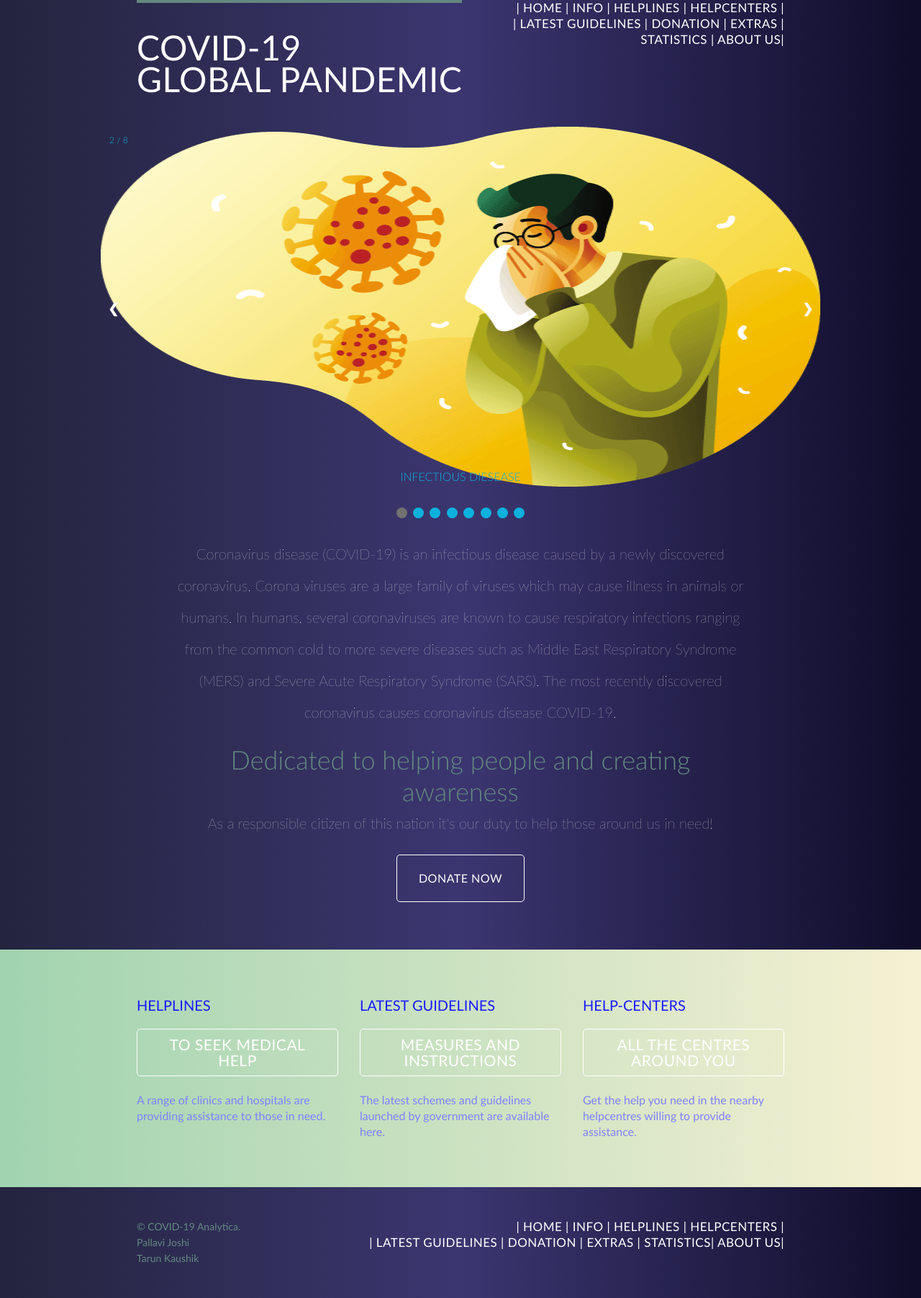
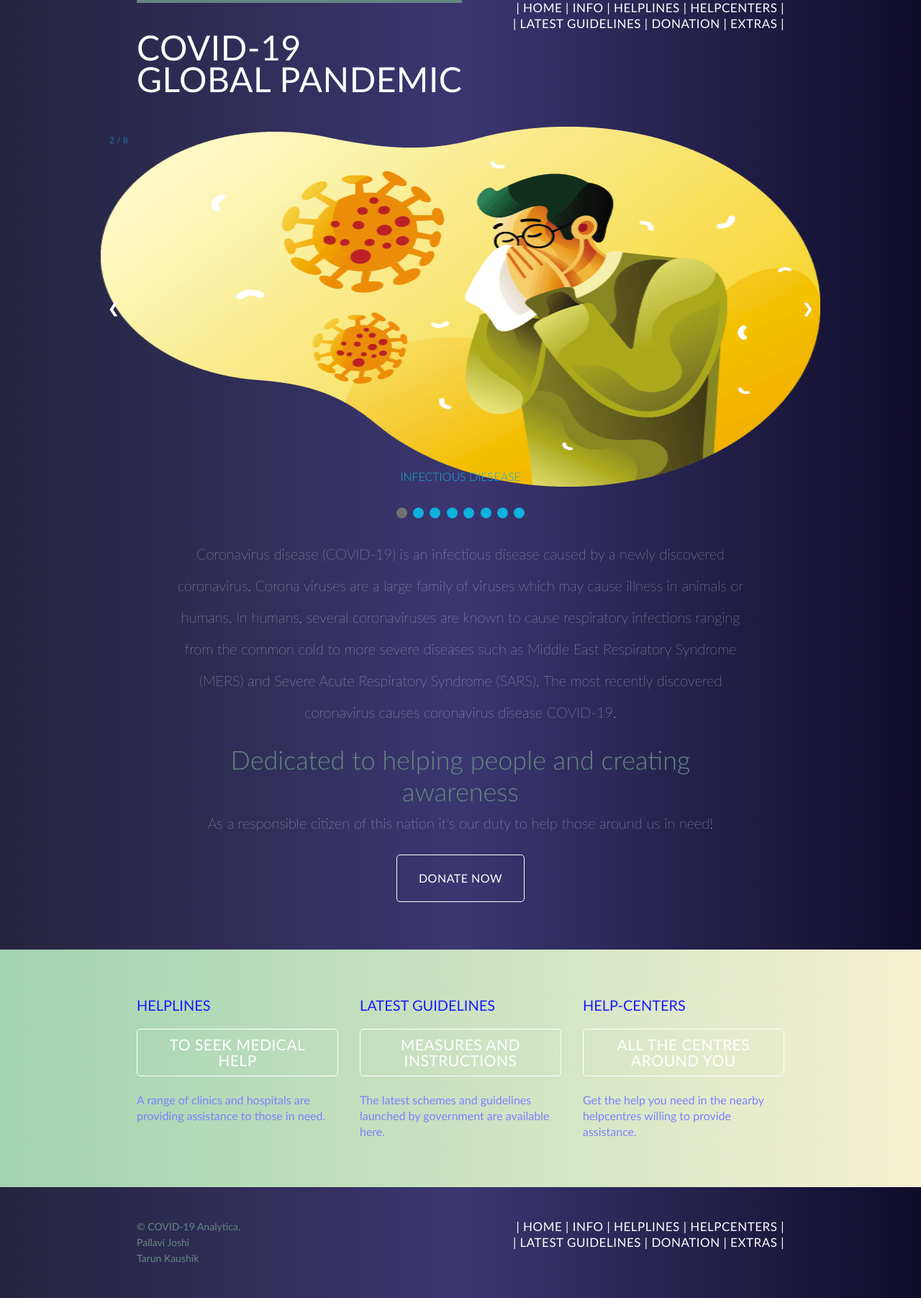
Before and after one commit to Pallavi-0206/Covid19, a plain HTML site: page index.html in a window 1280 px wide. Shown: the whole page at 72% size. Drawn offline with Linux system fonts and the light colour scheme; files whose address does not match are found by name.

Commit message:
Update index.html

```diff
--- a/index.html
+++ b/index.html
@@ -25,9 +25,7 @@
         <a href="helpcentre.html"> Helpcenters |</a><br>
         <a href="latest_guidelines.html">| Latest guidelines |</a>
         <a href="donation.html"> Donation |</a>
-        <a href="extras.html"> Extras |</a>
-        <a href="LIVE CAES/Donation_Form.html"> Statistics |</a>
-        <a href="about.html">About Us|</a>
+          <a href="extras.html"> Extras |</a>
 
       </nav>
 
@@ -220,8 +218,6 @@ Corona viruses are a large family of viruses which may cause illness in animals
         <a href="latest_guidelines.html">| Latest guidelines |</a>
         <a href="donation.html"> Donation |</a>
         <a href="extras.html"> Extras |</a>
-        <a href="LIVE CAES/Donation_Form.html">Statistics|</a>
-        <a href="about.html">About Us|</a>
 
       </nav>
 
```
